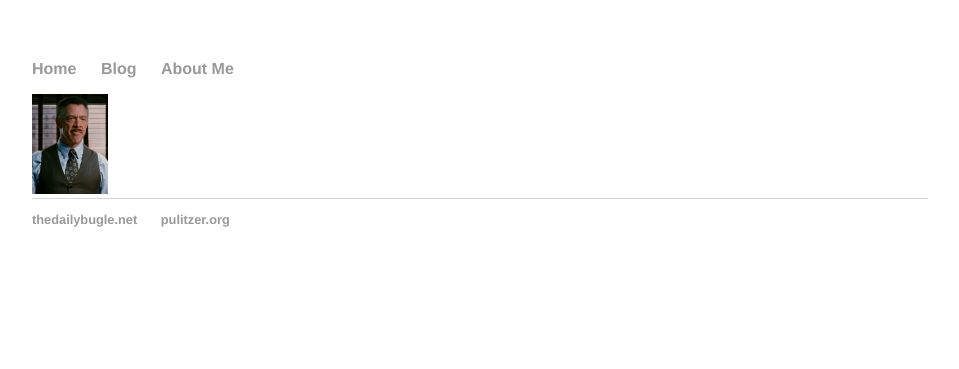
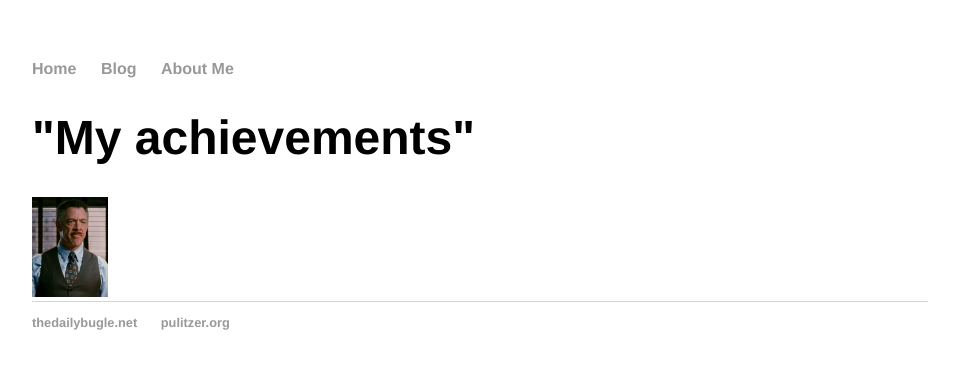
Before and after one commit to Sam-S-Callaghan/Sam-S-Callaghan.github.io, a Jekyll site: the page built from about/index.html, in a window 1280 px wide. Shown: the top 369 px of the page, without its empty margins (160-1119 px from the left). Built offline with Jekyll 4.4.1, drawn with Linux system fonts in a browser that asks for light colours.

Commit message:
Update index.html

```diff
--- a/about/index.html
+++ b/about/index.html
@@ -1,8 +1,9 @@
 ---
 layout: default
-title: J Jonah Jameson Speaks
+title: About Me
 ---
 
+<h1> "My achievements" </h1>
 
 
-  <img src="../img/my-picture.png" style="width: auto; height: auto;max-width: 120px;max-height: 100px">
+<img src="../img/my-picture.png" style="width: auto; height: auto;max-width: 120px;max-height: 100px">
```
